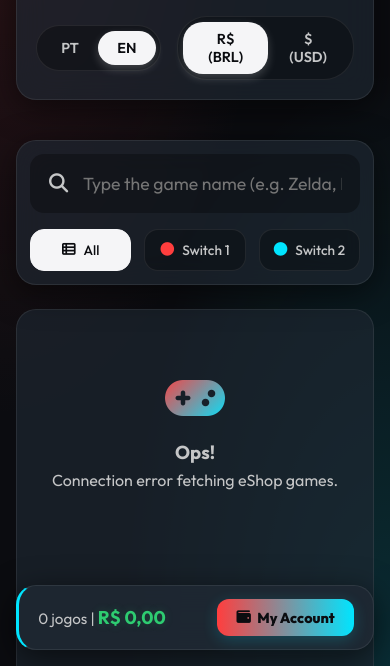
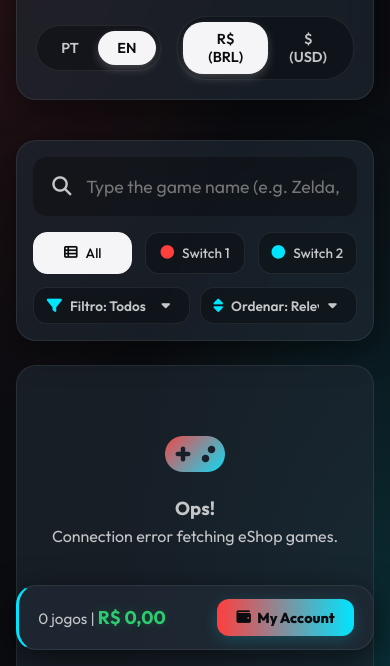
Before and after one commit to lipehmoreira/nintendo-calculator, a plain HTML site: page index.html in a window 390 px wide. Shown: the part 178-844 px from the top of the page. Drawn offline with nearby package versions, Linux system fonts and the light colour scheme; no server answers.

Commit message:
Add files via upload

```diff
--- a/app.js
+++ b/app.js
@@ -179,7 +179,9 @@ let state = {
   currentPlatformFilter: 'all', // 'all', 'switch1', 'switch2'
   searchQuery: '',
   currentPage: 0,
-  totalPages: 1
+  totalPages: 1,
+  extraFilter: 'all', // 'all', 'sale', 'preorder', 'free'
+  sortBy: 'relevance' // 'relevance', 'price_asc', 'price_desc', 'discount_desc'
 };
 
 // Elementos do DOM
@@ -564,6 +566,24 @@ function setupEventListeners() {
     });
   });
 
+  // Filtros Extras e Ordenação do Catálogo
+  const extraFilterSelect = document.getElementById('extra-filter-select');
+  const sortSelect = document.getElementById('sort-select');
+
+  if (extraFilterSelect) {
+    extraFilterSelect.addEventListener('change', (e) => {
+      state.extraFilter = e.target.value;
+      renderGamesGrid();
+    });
+  }
+
+  if (sortSelect) {
+    sortSelect.addEventListener('change', (e) => {
+      state.sortBy = e.target.value;
+      renderGamesGrid();
+    });
+  }
+
   // Controle do Drawer Lateral no Mobile
   const mobileViewCartBtn = document.getElementById('mobile-view-cart-btn');
   const sidebar = document.querySelector('.sidebar');
@@ -846,13 +866,43 @@ function renderGamesGrid() {
     return;
   }
 
-  // Filtragem
-  const filtered = state.searchResults.filter(game => {
+  // 1. Filtragem por Plataforma
+  let filtered = state.searchResults.filter(game => {
     if (state.currentPlatformFilter === 'all') return true;
     if (state.currentPlatformFilter === 'switch1') return game.platform === 'Nintendo Switch';
     if (state.currentPlatformFilter === 'switch2') return game.platform === 'Nintendo Switch 2';
     return true;
   });
+
+  // 2. Filtragem Extra (Promoção, Pré-venda, Grátis)
+  if (state.extraFilter === 'sale') {
+    filtered = filtered.filter(g => g.discountPrice !== null && g.discountPrice !== undefined);
+  } else if (state.extraFilter === 'preorder') {
+    filtered = filtered.filter(g => g.isPreorder && !g.isSoon);
+  } else if (state.extraFilter === 'free') {
+    filtered = filtered.filter(g => g.regularPrice === 0 && !g.isSoon);
+  }
+
+  // 3. Ordenação Local
+  if (state.sortBy === 'price_asc') {
+    filtered.sort((a, b) => {
+      const priceA = a.isSoon ? Infinity : (a.discountPrice !== null ? a.discountPrice : a.regularPrice || 0);
+      const priceB = b.isSoon ? Infinity : (b.discountPrice !== null ? b.discountPrice : b.regularPrice || 0);
+      return priceA - priceB;
+    });
+  } else if (state.sortBy === 'price_desc') {
+    filtered.sort((a, b) => {
+      const priceA = a.isSoon ? -Infinity : (a.discountPrice !== null ? a.discountPrice : a.regularPrice || 0);
+      const priceB = b.isSoon ? -Infinity : (b.discountPrice !== null ? b.discountPrice : b.regularPrice || 0);
+      return priceB - priceA;
+    });
+  } else if (state.sortBy === 'discount_desc') {
+    filtered.sort((a, b) => {
+      const discPctA = (a.regularPrice && a.discountPrice !== null) ? ((a.regularPrice - a.discountPrice) / a.regularPrice) : 0;
+      const discPctB = (b.regularPrice && b.discountPrice !== null) ? ((b.regularPrice - b.discountPrice) / b.regularPrice) : 0;
+      return discPctB - discPctA;
+    });
+  }
 
   if (filtered.length === 0) {
     gamesGrid.innerHTML = `
--- a/index.html
+++ b/index.html
@@ -52,6 +52,7 @@
           <input type="text" id="search-input" data-i18n="placeholder" placeholder="Digite o nome do jogo (ex: Zelda, Mario, Metroid...)" autocomplete="off">
         </div>
 
+        <div class="filters-row">
           <div class="filters-wrapper">
             <button class="filter-btn active" data-platform="all">
               <i class="fas fa-th-list"></i> <span data-i18n="filterAll">Todos</span>
@@ -62,6 +63,29 @@
             <button class="filter-btn" data-platform="switch2">
               <i class="fas fa-circle" style="color: var(--neon-blue);"></i> <span data-i18n="filterSwitch2">Switch 2</span>
             </button>
+          </div>
+
+          <div class="extra-filters-wrapper">
+            <div class="select-wrapper">
+              <i class="fas fa-filter"></i>
+              <select id="extra-filter-select">
+                <option value="all">Filtro: Todos</option>
+                <option value="sale">Filtro: Promoção</option>
+                <option value="preorder">Filtro: Pré-venda</option>
+                <option value="free">Filtro: Grátis</option>
+              </select>
+            </div>
+
+            <div class="select-wrapper">
+              <i class="fas fa-sort"></i>
+              <select id="sort-select">
+                <option value="relevance">Ordenar: Relevância</option>
+                <option value="price_asc">Preço: Menor ➡️ Maior</option>
+                <option value="price_desc">Preço: Maior ➡️ Menor</option>
+                <option value="discount_desc">Maior Desconto (%)</option>
+              </select>
+            </div>
+          </div>
         </div>
       </div>
 
--- a/style.css
+++ b/style.css
@@ -163,14 +163,83 @@ header {
 
 .search-container {
   display: flex;
+  flex-direction: column;
   gap: 1rem;
   background: var(--glass-bg);
   backdrop-filter: blur(16px);
   -webkit-backdrop-filter: blur(16px);
-  padding: 1rem;
+  padding: 1.2rem;
   border-radius: 20px;
   border: 1px solid var(--glass-border);
   box-shadow: 0 8px 32px var(--glass-shadow);
+}
+
+.filters-row {
+  display: flex;
+  justify-content: space-between;
+  align-items: center;
+  gap: 1rem;
+  flex-wrap: wrap;
+}
+
+.extra-filters-wrapper {
+  display: flex;
+  gap: 0.8rem;
+  align-items: center;
+  flex-wrap: wrap;
+}
+
+.select-wrapper {
+  position: relative;
+  display: flex;
+  align-items: center;
+  background: rgba(0, 0, 0, 0.3);
+  border: 1px solid var(--glass-border);
+  border-radius: 14px;
+  padding: 0.6rem 1.2rem;
+  transition: var(--transition-smooth);
+}
+
+.select-wrapper i {
+  color: var(--neon-blue);
+  margin-right: 0.5rem;
+  font-size: 0.95rem;
+}
+
+.select-wrapper select {
+  background: transparent;
+  border: none;
+  color: var(--text-secondary);
+  font-family: var(--font-main);
+  font-weight: 600;
+  font-size: 0.9rem;
+  outline: none;
+  cursor: pointer;
+  padding-right: 1.5rem;
+  appearance: none;
+  -webkit-appearance: none;
+  -moz-appearance: none;
+}
+
+.select-wrapper::after {
+  content: '\f0d7';
+  font-family: 'Font Awesome 6 Free';
+  font-weight: 900;
+  position: absolute;
+  right: 1.2rem;
+  pointer-events: none;
+  color: var(--text-secondary);
+  font-size: 0.85rem;
+}
+
+.select-wrapper:hover {
+  border-color: var(--neon-blue);
+  box-shadow: 0 0 10px var(--neon-blue-glow);
+}
+
+.select-wrapper:hover select,
+.select-wrapper:hover::after {
+  color: var(--text-primary);
 }
 
 .search-input-wrapper {
@@ -1284,7 +1353,14 @@ header {
 
   .search-container {
     flex-direction: column;
-    padding: 0.8rem;
+    padding: 1rem;
+  }
+
+  .filters-row {
+    flex-direction: column;
+    align-items: stretch;
+    width: 100%;
+    gap: 0.8rem;
   }
 
   .filters-wrapper {
@@ -1296,6 +1372,22 @@ header {
     flex: 1;
     justify-content: center;
     padding: 0.7rem 0.5rem;
+    font-size: 0.85rem;
+  }
+
+  .extra-filters-wrapper {
+    width: 100%;
+    gap: 0.6rem;
+  }
+
+  .extra-filters-wrapper .select-wrapper {
+    flex: 1;
+    justify-content: center;
+    padding: 0.6rem 0.8rem;
+  }
+
+  .extra-filters-wrapper select {
+    width: 100%;
     font-size: 0.85rem;
   }
 
```
Lines whose indentation alone changed are shown as unchanged.
